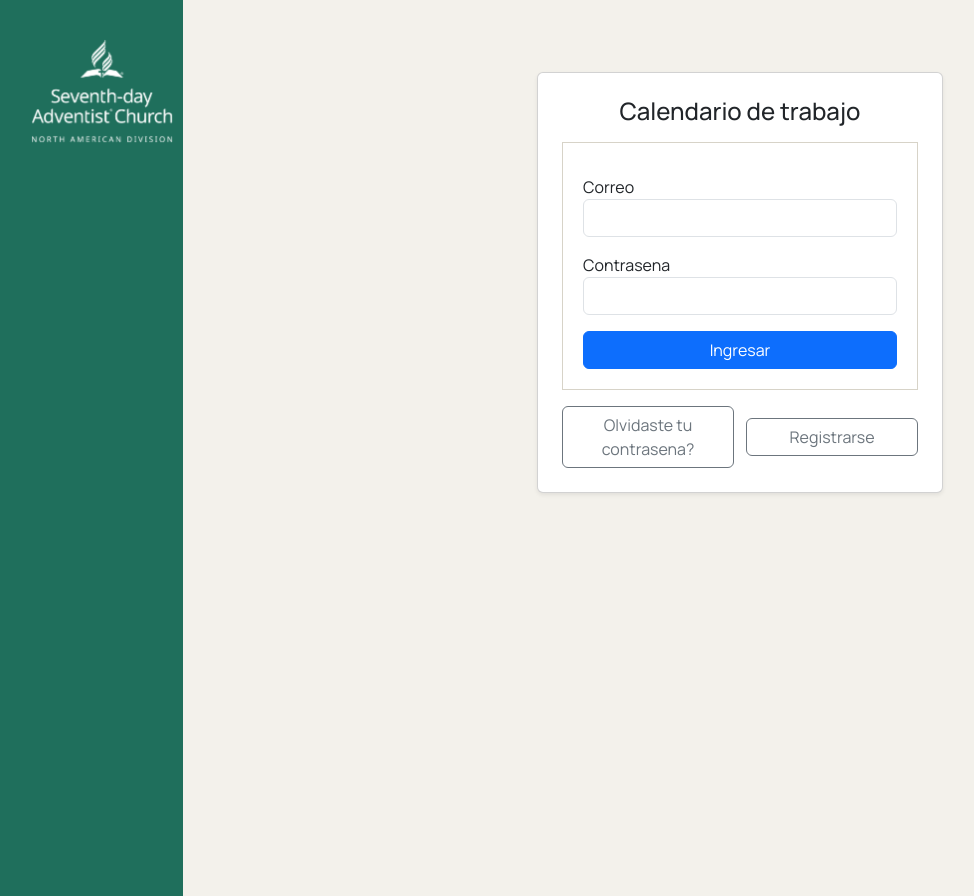
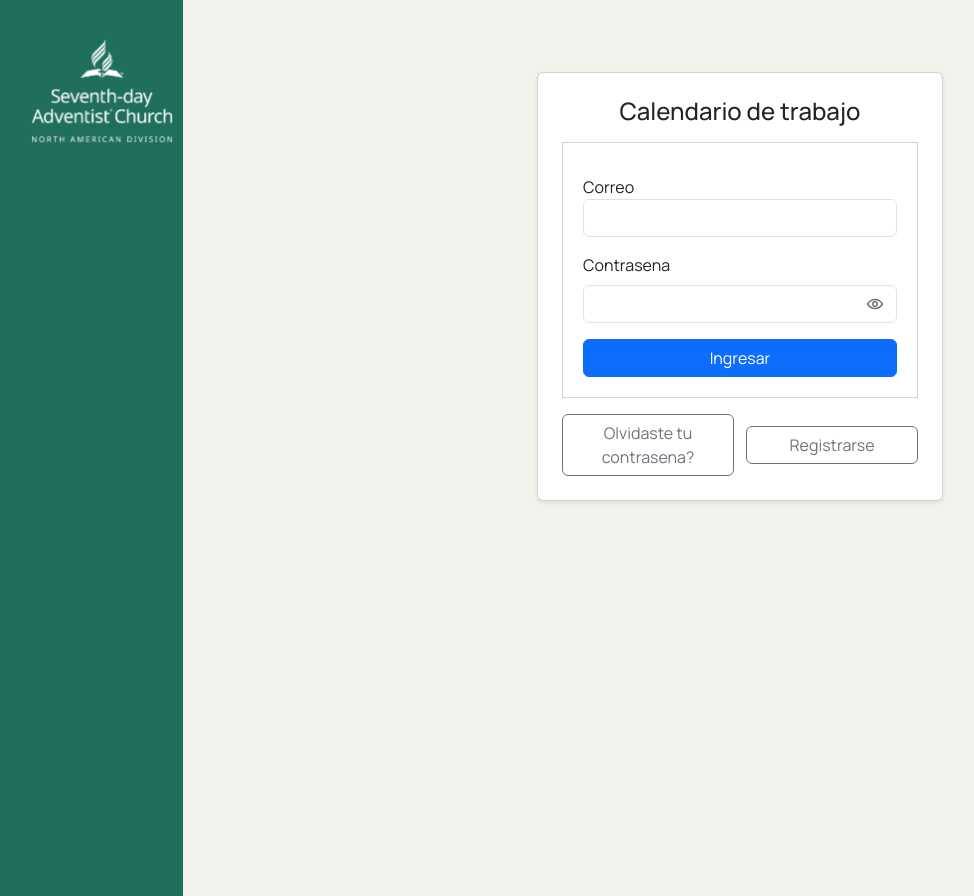
Before and after one commit to BzlZavLed/churchWorkingCalendar, a Vue app in the folder frontend/: page /login in a window 1280 px wide. Shown: the whole page, without its empty margins (0-974 px from the left). Built offline with nearby package versions, Linux system fonts and the light colour scheme; no server answers.

Commit message:
general updates

```diff
--- a/frontend/src/components/AppLayout.vue
+++ b/frontend/src/components/AppLayout.vue
@@ -8,6 +8,9 @@
         <img :src="logoUrl" alt="Logo" class="login-logo" />
 
         <div v-if="authStore.isAuthenticated && authStore.user" class="sidebar-user">
+          <div class="sidebar-user-initials" aria-hidden="true">
+            {{ userInitials }}
+          </div>
           <div class="sidebar-user-name">{{ authStore.user.name }}</div>
           <div class="sidebar-user-role">{{ roleLabel }}</div>
           <div v-if="departmentLabel" class="sidebar-user-dept">{{ departmentLabel }}</div>
@@ -97,6 +100,17 @@ const roleLabel = computed(() => {
   return t.value.roleLabels?.[role] || role
 })
 
+const userInitials = computed(() => {
+  const name = authStore.user?.name || ''
+  const parts = name.trim().split(/\s+/).filter(Boolean)
+  if (parts.length === 0) {
+    return ''
+  }
+  const first = parts[0][0] || ''
+  const last = parts.length > 1 ? parts[parts.length - 1][0] || '' : ''
+  return `${first}${last}`.toUpperCase()
+})
+
 const departmentLabel = computed(() => {
   const dept = authStore.user?.department?.name
   return dept ? `${t.value.departmentLabel}: ${dept}` : ''
--- a/frontend/src/components/LoginForm.vue
+++ b/frontend/src/components/LoginForm.vue
@@ -17,10 +17,56 @@
                   </label>
                 </div>
                 <div class="mb-3">
-                  <label class="form-label">
-                    {{ t.password }}
-                    <input v-model="form.password" class="form-control" type="password" required />
-                  </label>
+                  <label class="form-label">{{ t.password }}</label>
+                  <div class="position-relative">
+                    <input
+                      v-model="form.password"
+                      class="form-control password-toggle-input"
+                      :type="showPassword ? 'text' : 'password'"
+                      required
+                    />
+                    <button
+                      class="password-toggle-btn"
+                      type="button"
+                      :aria-label="showPassword ? t.hidePassword : t.showPassword"
+                      @click="showPassword = !showPassword"
+                    >
+                      <svg
+                        v-if="!showPassword"
+                        xmlns="http://www.w3.org/2000/svg"
+                        width="18"
+                        height="18"
+                        viewBox="0 0 24 24"
+                        fill="none"
+                        stroke="currentColor"
+                        stroke-width="2"
+                        stroke-linecap="round"
+                        stroke-linejoin="round"
+                        aria-hidden="true"
+                      >
+                        <path d="M2 12s4-6 10-6 10 6 10 6-4 6-10 6-10-6-10-6Z" />
+                        <circle cx="12" cy="12" r="3" />
+                      </svg>
+                      <svg
+                        v-else
+                        xmlns="http://www.w3.org/2000/svg"
+                        width="18"
+                        height="18"
+                        viewBox="0 0 24 24"
+                        fill="none"
+                        stroke="currentColor"
+                        stroke-width="2"
+                        stroke-linecap="round"
+                        stroke-linejoin="round"
+                        aria-hidden="true"
+                      >
+                        <path d="M17.94 17.94A10.94 10.94 0 0 1 12 20c-6 0-10-8-10-8a21.77 21.77 0 0 1 5.06-6.06" />
+                        <path d="M9.9 4.24A10.94 10.94 0 0 1 12 4c6 0 10 8 10 8a21.77 21.77 0 0 1-4.12 5.11" />
+                        <path d="M14.12 14.12a3 3 0 0 1-4.24-4.24" />
+                        <path d="M1 1l22 22" />
+                      </svg>
+                    </button>
+                  </div>
                 </div>
                 <button class="btn btn-primary w-100" type="submit">{{ t.login }}</button>
               </form>
@@ -88,6 +134,7 @@ const router = useRouter()
 const error = ref('')
 const notice = ref('')
 const showRecovery = ref(false)
+const showPassword = ref(false)
 const t = computed(() => translations[locale.value].login)
 
 const form = reactive({
--- a/frontend/src/i18n/translations.js
+++ b/frontend/src/i18n/translations.js
@@ -28,6 +28,8 @@ export const translations = {
       churchCode: 'Codigo de iglesia',
       newPassword: 'Nueva contrasena',
       confirmPassword: 'Confirmar contrasena',
+      showPassword: 'Mostrar',
+      hidePassword: 'Ocultar',
       login: 'Ingresar',
       reset: 'Restablecer contrasena',
       forgot: 'Olvidaste tu contrasena?',
@@ -622,6 +624,8 @@ export const translations = {
       churchCode: 'Church code',
       newPassword: 'New password',
       confirmPassword: 'Confirm password',
+      showPassword: 'Show',
+      hidePassword: 'Hide',
       login: 'Login',
       reset: 'Reset password',
       forgot: 'Forgot password?',
--- a/frontend/src/styles/superadmin.css
+++ b/frontend/src/styles/superadmin.css
@@ -234,10 +234,61 @@ tbody td {
   margin-top: 12px;
 }
 
+.password-toggle-input {
+  padding-right: 48px;
+}
+
+.password-toggle-btn {
+  position: absolute;
+  top: 50%;
+  right: 6px;
+  left: auto;
+  transform: translateY(-50%);
+  width: 32px;
+  height: 32px;
+  display: inline-flex;
+  align-items: center;
+  justify-content: center;
+  padding: 6px;
+  border: 0;
+  border-radius: 50%;
+  background: transparent;
+  color: #6c757d;
+  line-height: 1;
+  cursor: pointer;
+}
+
+.password-toggle-btn:hover {
+  color: #1f6f5c;
+}
+
+.password-toggle-btn:focus {
+  outline: 2px solid rgba(31, 111, 92, 0.35);
+  outline-offset: 2px;
+}
+
+.password-toggle-btn svg {
+  display: block;
+}
+
 .sidebar-user {
   text-align: center;
   margin-bottom: 16px;
   color: #ffffff;
+}
+
+.sidebar-user-initials {
+  width: 56px;
+  height: 56px;
+  margin: 0 auto 10px;
+  border-radius: 50%;
+  background: rgba(255, 255, 255, 0.2);
+  color: #ffffff;
+  display: flex;
+  align-items: center;
+  justify-content: center;
+  font-weight: 600;
+  letter-spacing: 0.08em;
 }
 
 .sidebar-user-name {
```
